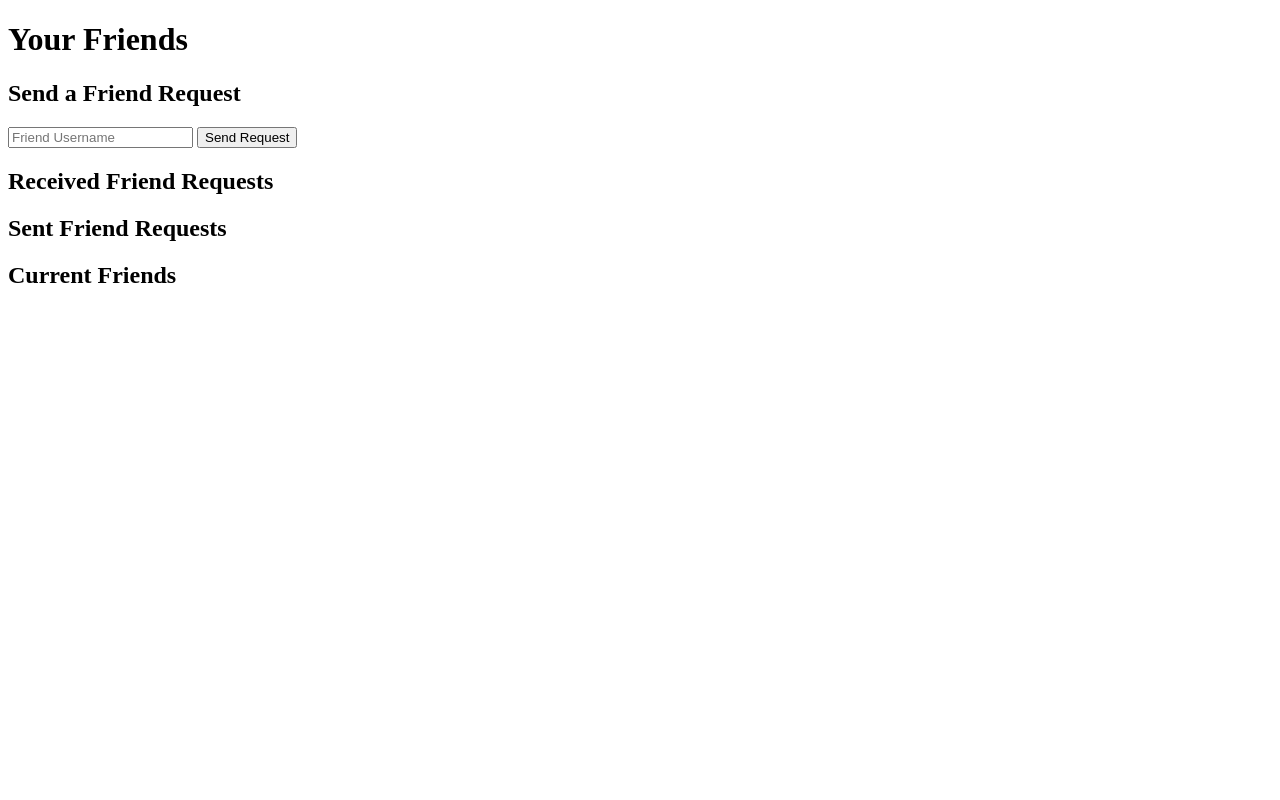
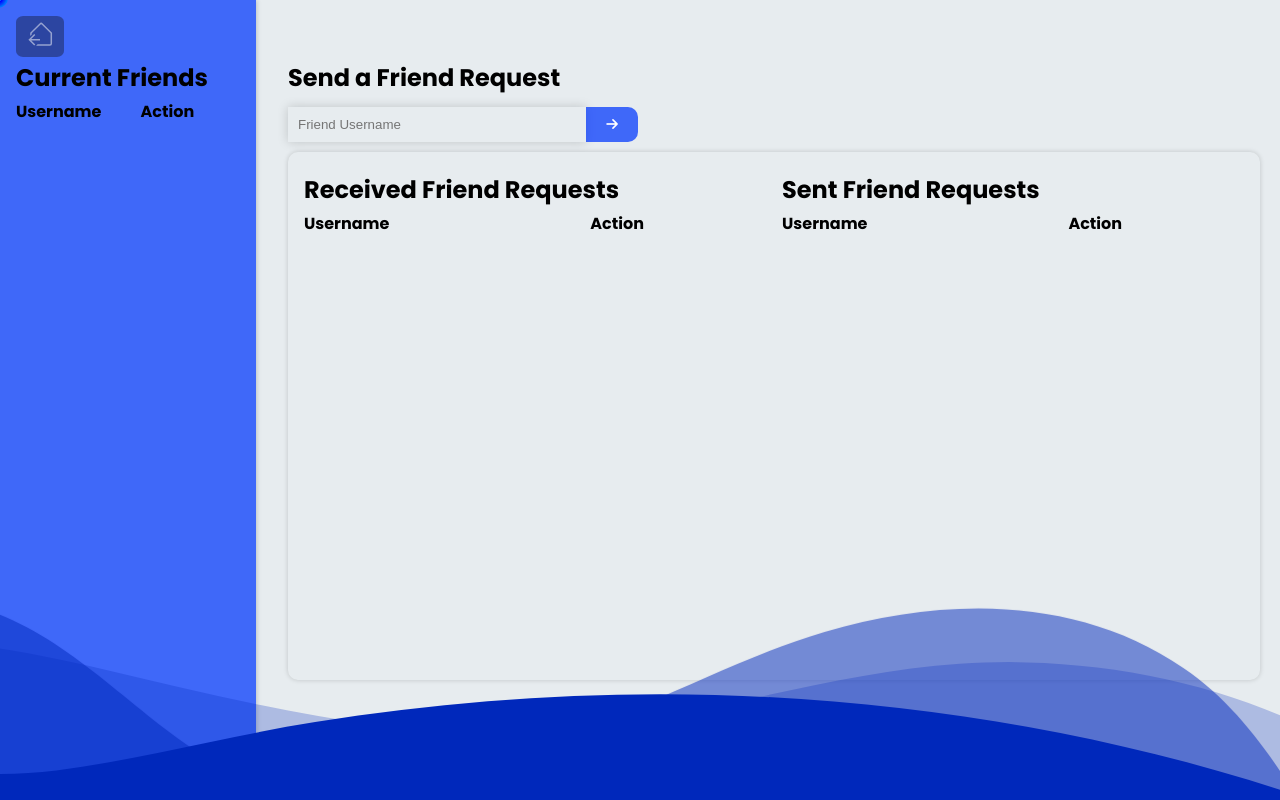
Before and after one commit to ChicoState/FriendHub, a Django app: page /friendList/ in a window 1280 px wide. Run offline with Django 4.2, Linux system fonts and the light colour scheme; a user stored in the database is signed in; data comes from the database, SQL or seed files in the repository; both versions use the stored data as it was after the commit; data that the repository does not hold is empty.

Commit message:
Updated Friend's Page CSS

```diff
--- /dev/null
+++ b/static/css/friends.css
@@ -0,0 +1,306 @@
+* {
+  box-sizing: border-box;
+  cursor: none;
+}
+
+body {
+  position: relative;
+  overflow-x: hidden;
+  font-family: 'Poppins', sans-serif;
+  height: 100vh;
+  width: 100%;
+  margin: 0;
+  padding: 0;
+  background-color: #E7ECEF;
+}
+
+/* Bottom Wave */
+
+.custom-shape-divider-bottom-1696042419 {
+  position: absolute;
+  bottom: 0;
+  left: 0;
+  width: 100%;
+  overflow: hidden;
+  line-height: 0;
+  transform: rotate(180deg);
+}
+
+.custom-shape-divider-bottom-1696042419 svg {
+  position: relative;
+  display: block;
+  width: calc(190% + 1.3px);
+  height: 223px;
+}
+
+.custom-shape-divider-bottom-1696042419 .shape-fill {
+  fill: #0028BB;
+  animation-name: pulse;
+  animation-duration: 2s;
+  animation-timing-function: ease-in-out;
+  animation-iteration-count: infinite;
+}
+
+@keyframes pulse {
+  0% {
+    transform: scale(1);
+  }
+  50% {
+    transform: scaleY(.98);
+  }
+  100% {
+    transform: scale(1);
+  }
+}
+
+/* Cursor */
+
+.circle {
+  height: 20px;
+  width: 20px;
+  border-radius: 24px;
+  background-color: black;
+  position: fixed;
+  pointer-events: none;
+  z-index: 99999999; /* so that it stays on top of all other elements */
+}
+
+/* Back Button */
+
+.home-label img {
+  width: 2rem;
+  height: 2rem;
+  opacity: 50%;
+  transition: 100ms ease-in-out;
+}
+
+
+.home-label:hover img{
+  opacity: 100%;
+}
+
+.home-label{
+  font-family: 'Times New Roman', Times, serif;
+  z-index: 2;
+  position: absolute;
+  margin-top: 1rem;
+  margin-left: 1rem;
+  user-select: none;
+  background-color: rgba(16,16,28,.4);
+  color: #fff;
+  border-radius: 15%;
+  overflow: hidden;
+  /* padding: 0.3rem .5rem; */
+  padding: 0.3rem .5rem 0rem .5rem;
+}
+
+/* Body */
+
+.container {
+  display: flex;
+  height: 100%;
+  width: 100%;
+  align-items: baseline;
+}
+
+.friends-section {
+  padding-top: 5vh;
+  background-color: #0037feb9;
+  display: flex;
+  flex-direction: column;
+  padding-left: 1rem;
+  flex: 1;
+  box-shadow: 0 0 5px rgba(0, 0, 0, 0.250);
+  max-width: 20%;
+  padding-right: 2rem;
+  height: 100%;
+}
+
+h2 {
+  margin-bottom: 0;
+}
+
+.friends-section ul {
+  padding: 0;
+  list-style-type: none;
+}
+
+.requests-section {
+  display: flex;
+  flex-direction: column;
+  padding-left: 2rem;
+  width: 80%;
+  height: 80%;
+}
+
+.requestsContainer{
+  display: flex;
+  height: 100%;
+  width: 98%;
+  justify-content: space-between;
+  flex-direction: row;
+  box-shadow: 0 0 5px rgba(0, 0, 0, 0.171);
+  border-radius: 10px;
+  margin-top: 10px;
+}
+
+.FrContainer {
+  display: flex;
+  flex-direction: column;
+  width: 100%;
+}
+
+.FrContainer:first-child {
+  margin-left: 1rem;
+}
+
+.input-wrapper {
+  position: relative;
+  display: flex;
+  align-items: center;
+  width: 350px;
+  border: none;
+}
+
+form input {
+  background-color: #E7ECEF;
+  padding: 10px 20px 10px 10px;
+  flex: 1;
+  border: none;
+  outline: none;
+  box-shadow: 0px 0px 10px rgba(0, 0, 0, 0.171);
+}
+
+form input:focus{
+  outline: none;
+}
+
+form button {
+  background: #0037feb9;
+  border: none;
+  padding: 10px 20px;
+  color: #fff;
+  border-top-right-radius: 10px;
+  border-bottom-right-radius: 10px;
+}
+
+form button:hover {
+  background: #0037fed3;
+}
+
+table {
+  width: 99%;
+  border-spacing: 0 10px;
+  border-collapse: collapse;
+}
+
+table th, table td {
+  padding: 4px 6px;
+  /* border: 1px solid #ccc; */
+  text-align: left;
+}
+
+table th, table td {
+  padding-left: 0;
+}
+
+table th {
+  /* background-color: #f2f2f2; */
+  border-radius: 5px;
+  /* background-color: rgb(126, 103, 103); */
+}
+
+table th:first-of-type{
+  border-top-right-radius: 0px;
+  border-bottom-right-radius: 0px;
+}
+
+table th:nth-of-type(2){
+  border-top-left-radius: 0px;
+  border-bottom-left-radius: 0px;
+}
+
+a {
+ text-decoration: none;
+}
+
+.remove {
+  color: rgb(179, 13, 13);
+}
+
+.remove, .accept {
+  position: relative; /* Required for ::before positioning */
+  display: inline-block;
+  transition: 100ms ease-in-out, color 0.3s ease; /* Added color transition */
+}
+
+.remove:hover, .accept:hover {
+  transform: scale(.98);
+}
+
+.remove:hover {
+  color: rgb(184, 12, 12);
+}
+
+.accept {
+  color: green;
+  padding-right: 5px;
+}
+
+.accept::before, .remove::before {
+  content: "";
+  position: absolute;
+  bottom: 0;
+  left: -5px;
+  right: 0;
+  height: 1px;
+  background-color: rgb(3, 70, 3);
+  transform: scaleX(0);
+  transition: transform 0.3s ease;
+}
+
+.remove::before {
+  background-color: rgb(114, 14, 14);
+}
+
+.accept:hover {
+  color: rgb(3, 70, 3);
+}
+
+.accept:hover::before, .remove:hover::before {
+  transform: scaleX(.8);
+}
+
+.messages-wrapper {
+  position: relative;
+}
+
+.messages {
+  font-weight: 700;
+  position: absolute;
+  top: -2.5em;
+  right: 0;
+  left: 0;
+  z-index: 1;
+  list-style-type: none;
+  padding: 0;
+  font-size: 0.75rem;
+}
+
+.friendsDiv{
+  display: flex;
+  flex-direction: column;
+  gap: 0.75rem;
+}
+
+.error {
+  color: red;
+}
+
+.warning {
+  color: rgb(173, 110, 26);
+}
+
+.success {
+  color: rgb(3, 172, 3);
+}
--- /dev/null
+++ b/templates/cursorWave.html
@@ -0,0 +1,27 @@
+<div class="circle"></div>
+    <div class="circle"></div>
+    <div class="circle"></div>
+    <div class="circle"></div>
+    <div class="circle"></div>
+    <div class="circle"></div>
+    <div class="circle"></div>
+    <div class="circle"></div>
+    <div class="circle"></div>
+    <div class="circle"></div>
+    <div class="circle"></div>
+    <div class="circle"></div>
+    <div class="circle"></div>
+    <div class="circle"></div>
+    <div class="circle"></div>
+    <div class="circle"></div>
+    <div class="circle"></div>
+    <div class="circle"></div>
+    <div class="circle"></div>
+    <div class="circle"></div>
+    <div class="custom-shape-divider-bottom-1696042419">
+      <svg data-name="Layer 1" xmlns="http://www.w3.org/2000/svg" viewBox="0 0 1200 120" preserveAspectRatio="none">
+          <path d="M0,0V46.29c47.79,22.2,103.59,32.17,158,28,70.36-5.37,136.33-33.31,206.8-37.5C438.64,32.43,512.34,53.67,583,72.05c69.27,18,138.3,24.88,209.4,13.08,36.15-6,69.85-17.84,104.45-29.34C989.49,25,1113-14.29,1200,52.47V0Z" opacity=".25" class="shape-fill"></path>
+          <path d="M0,0V15.81C13,36.92,27.64,56.86,47.69,72.05,99.41,111.27,165,111,224.58,91.58c31.15-10.15,60.09-26.07,89.67-39.8,40.92-19,84.73-46,130.83-49.67,36.26-2.85,70.9,9.42,98.6,31.56,31.77,25.39,62.32,62,103.63,73,40.44,10.79,81.35-6.69,119.13-24.28s75.16-39,116.92-43.05c59.73-5.85,113.28,22.88,168.9,38.84,30.2,8.66,59,6.17,87.09-7.5,22.43-10.89,48-26.93,60.65-49.24V0Z" opacity=".5" class="shape-fill"></path>
+          <path d="M0,0V5.63C149.93,59,314.09,71.32,475.83,42.57c43-7.64,84.23-20.12,127.61-26.46,59-8.63,112.48,12.24,165.56,35.4C827.93,77.22,886,95.24,951.2,90c86.53-7,172.46-45.71,248.8-84.81V0Z" class="shape-fill"></path>
+      </svg>
+    </div>
--- a/templates/friendList.html
+++ b/templates/friendList.html
@@ -1,12 +1,42 @@
 <!DOCTYPE html>
 <head>
-    <title>Friends</title>
+    {% load static %}
+    {% include "header.html" %}
+    <link rel="stylesheet" href="https://cdnjs.cloudflare.com/ajax/libs/font-awesome/6.4.2/css/all.min.css" integrity="sha512-z3gLpd7yknf1YoNbCzqRKc4qyor8gaKU1qmn+CShxbuBusANI9QpRohGBreCFkKxLhei6S9CQXFEbbKuqLg0DA==" crossorigin="anonymous" referrerpolicy="no-referrer" />
+    <link rel="stylesheet" type="text/css" href="{% static 'css/friends.css' %}?v=1"/>
 </head>
 <body>
-    <h1>Your Friends</h1>
+    <a href="/">
+        <div class = "home-label">
+            <img title = "return home" src="{% static 'images/home.svg' %}">
+        </div>
+    </a>
+    {% include "cursorWave.html" %}
+    <div class="container">
+        <div class="friends-section">
+            <h2>Current Friends</h2>
+            <table>
+                <thead>
+                    <tr>
+                        <th>Username</th>
+                        <th>Action</th>
+                    </tr>
+                </thead>
+                <tbody>
+                    {% for friend in friends %}
+                    <tr>
+                        <td>{{ friend.username }}</td>
+                        <td><a class ="remove" href="{% url 'removeFriend' friend.id %}">remove friend</a></td>
+                    </tr>
+                    {% endfor %}
+                </tbody>
+            </table>
+        </div>
 
+        <div class="requests-section">
+            <div class = "friendsDiv">
                 <h2>Send a Friend Request</h2>
-    <!-- Display the message if it exists -->
+                <div class="messages-wrapper">
                     {% if messages %}
                     <ul class="messages">
                         {% for message in messages %}
@@ -15,43 +45,60 @@
                     </ul>
                     {% endif %}
 
-
                     <form action="{% url 'sendFriendRequest' %}" autocomplete="off" method="post">
                         {% csrf_token %}
-        <input autocomplete="off" type="text" name = "username1" placeholder="Friend Username">
-        <button type="submit">Send Request</button>
+                        <div class="input-wrapper">
+                            <input autocomplete="off" type="text" name="username1" placeholder="Friend Username">
+                            <button type="submit"><i class="fas fa-arrow-right"></i></button>
+                        </div>
                     </form>
-
+                </div>
+            </div>
+            <div class = "requestsContainer">
+                <div class = "FrContainer">
                     <h2>Received Friend Requests</h2>
-    <ul>
+                    <table>
+                        <thead>
+                            <tr>
+                                <th>Username</th>
+                                <th>Action</th>
+                            </tr>
+                        </thead>
+                        <tbody>
                             {% for request in friendRequestsReceived %}
-        <li>
-            {{ request.sender.username }}
-            <a href="{% url 'acceptFriendRequest' request.id %}">Accept</a>
-            <a href="{% url 'declineFriendRequest' request.id %}">Decline</a>
-        </li>
+                            <tr>
+                                <td>{{ request.sender.username }}</td>
+                                <td>
+                                    <a class = "accept" href="{% url 'acceptFriendRequest' request.id %}">accept</a>
+                                    <a class = "remove" href="{% url 'declineFriendRequest' request.id %}">deny</a>
+                                </td>
+                            </tr>
                             {% endfor %}
-    </ul>
-
+                        </tbody>
+                    </table>
+                </div>
+                <div class = "FrContainer">
                     <h2>Sent Friend Requests</h2>
-    <ul>
+                    <table>
+                        <thead>
+                            <tr>
+                                <th>Username</th>
+                                <th>Action</th>
+                            </tr>
+                        </thead>
+                        <tbody>
                             {% for request in friendRequestsSent %}
-        <li>
-            {{ request.receiver.username }}
-            <a href="{% url 'cancelFriendRequest' request.id %}">Cancel</a>
-        </li>
+                            <tr>
+                                <td>{{ request.receiver.username }}</td>
+                                <td><a class ="remove" href="{% url 'cancelFriendRequest' request.id %}">cancel</a></td>
+                            </tr>
                             {% endfor %}
-    </ul>
-
-    <h2>Current Friends</h2>
-    <ul>
-        {% for friend in friends %}
-        <li>
-            {{ friend.username }}
-            <a href="{% url 'removeFriend' friend.id %}">Remove</a>
-        </li>
-        {% endfor %}
-    </ul>
-
+                        </tbody>
+                    </table>
+                </div>
+            </div>
+        </div>
+    </div>
 </body>
+<script src="../static/js/cursor.js"></script>
 </html>
```
Also changed, not shown: static/css/home.css (+3 -20 lines), static/css/map.css (+11 -16 lines), templates/home.html (+4 -30 lines), templates/map.html (+24 -25 lines), db.sqlite3, static/images/home-icon.svg (deleted), static/images/home.svg (added), static/js/cursor.js (renamed from static/js/home.js). Lines whose indentation alone changed are shown as unchanged.
